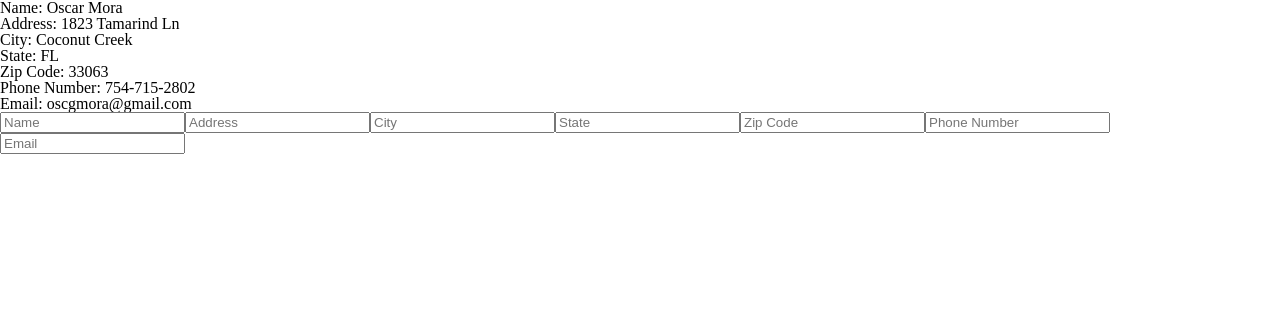
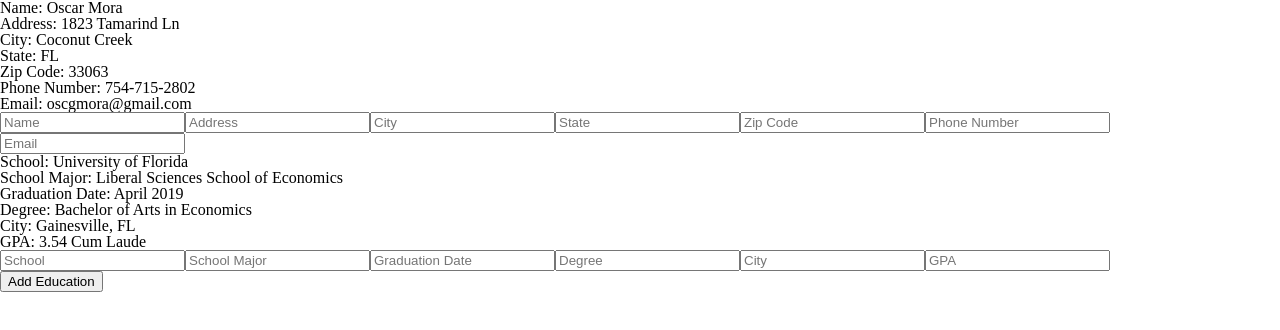
Before and after one commit to oscargmora/cv-application, a React (Vite) app: page / in a window 1280 px wide. Shown: the top 330 px of the page. Built offline with nearby package versions, Linux system fonts and the light colour scheme.

Commit message:
Refactor Education Section

```diff
--- a/src/App.jsx
+++ b/src/App.jsx
@@ -1,10 +1,12 @@
-import PersonalEditor from "./components/Personal"
+import Personal from "./components/Personal";
+import Education from "./components/Education";
 
 function App() {
   return (
     <>
       <div>
-        <PersonalEditor />
+        <Personal />
+        <Education />
       </div>
     </>
   )
--- /dev/null
+++ b/src/components/Education.jsx
@@ -0,0 +1,72 @@
+import { useState } from "react";
+import PropTypes from 'prop-types';
+import map from 'lodash/map';
+import { startCase } from "lodash";
+
+const Input = ({label, id, handleChange, type, }) => (
+    <>
+        <input placeholder={label} label={label} id={id} name={id} type={type || 'text'} onChange={handleChange} />
+    </>
+)
+
+Input.propTypes = {
+    label: PropTypes.string.isRequired,
+    id: PropTypes.string.isRequired,
+    handleChange: PropTypes.func.isRequired,
+    type: PropTypes.string,
+}
+
+function EducationSection({ education, handleChange }) {
+    return (
+        <div className="education-section">
+            {
+                map(education, (val, key) => (
+                    <p key={key}>{`${startCase(key)}: ${val}`}</p>
+                ))
+            }
+            <Input label='School' id='school' handleChange={handleChange} />
+            <Input label='School Major' id='school-major' handleChange={handleChange} />
+            <Input label='Graduation Date' id='date' handleChange={handleChange} />
+            <Input label='Degree' id='degree' handleChange={handleChange} />
+            <Input label='City' id='city' handleChange={handleChange} />
+            <Input label='GPA' id='gpa' handleChange={handleChange} />
+        </div>
+    )
+}
+
+EducationSection.propTypes = {
+    education: PropTypes.object.isRequired,
+    handleChange: PropTypes.func.isRequired,
+}
+
+function Education() {
+    const [educations, setEducations] = useState([
+        { school: 'University of Florida', schoolMajor: 'Liberal Sciences School of Economics', graduationDate: 'April 2019', degree: 'Bachelor of Arts in Economics', city: 'Gainesville, FL', GPA: '3.54 Cum Laude' }
+    ])
+
+    const handleChange = () => {
+        setEducations(prevEducations => [...prevEducations, {}]);
+    }
+
+    const handleSectionChange = (index, field, value) => {
+        setEducations(prevEducations => {
+            const newEducations = [...prevEducations];
+            newEducations[index] = {
+                ...newEducations[index],
+                [field]: value
+            };
+            return newEducations;
+        });
+    }
+
+    return (
+        <div className="education">
+            {educations.map((education, index) => (
+                <EducationSection key={index} education={education} handleChange={(e) => handleSectionChange(index, e.target.name, e.target.value)} />
+            ))}
+            <button onClick={handleChange}>Add Education</button>
+        </div>
+    );
+}
+
+export default Education;
--- a/src/components/Personal.jsx
+++ b/src/components/Personal.jsx
@@ -13,11 +13,10 @@ Input.propTypes = {
     label: PropTypes.string.isRequired,
     id: PropTypes.string.isRequired,
     handleChange: PropTypes.func.isRequired,
-    name: PropTypes.string,
     type: PropTypes.string,
 };
 
-function PersonalEditor() {
+function Personal() {
     const [form, setForm] = useState({name: 'Oscar Mora', address: '1823 Tamarind Ln', city: 'Coconut Creek', state: 'FL', zipCode: '33063', phoneNumber: '754-715-2802', email: 'oscgmora@gmail.com'});
 
     function handleChange(e) {
@@ -30,7 +29,7 @@ function PersonalEditor() {
     }
 
     return (
-        <>
+        <div className="personal">
         {
             map(form, (val, key) => (
                 <p key={key}>{`${startCase(key)}: ${val}`}</p>
@@ -43,8 +42,8 @@ function PersonalEditor() {
         <Input label='Zip Code' id='zip-code' handleChange={handleChange} />
         <Input label='Phone Number' id='phone-number' type='tel' handleChange={handleChange} />
         <Input label='Email' id='email' type='email' handleChange={handleChange} />
-        </>
+        </div>
     )
 }
 
-export default PersonalEditor;
+export default Personal;
```
